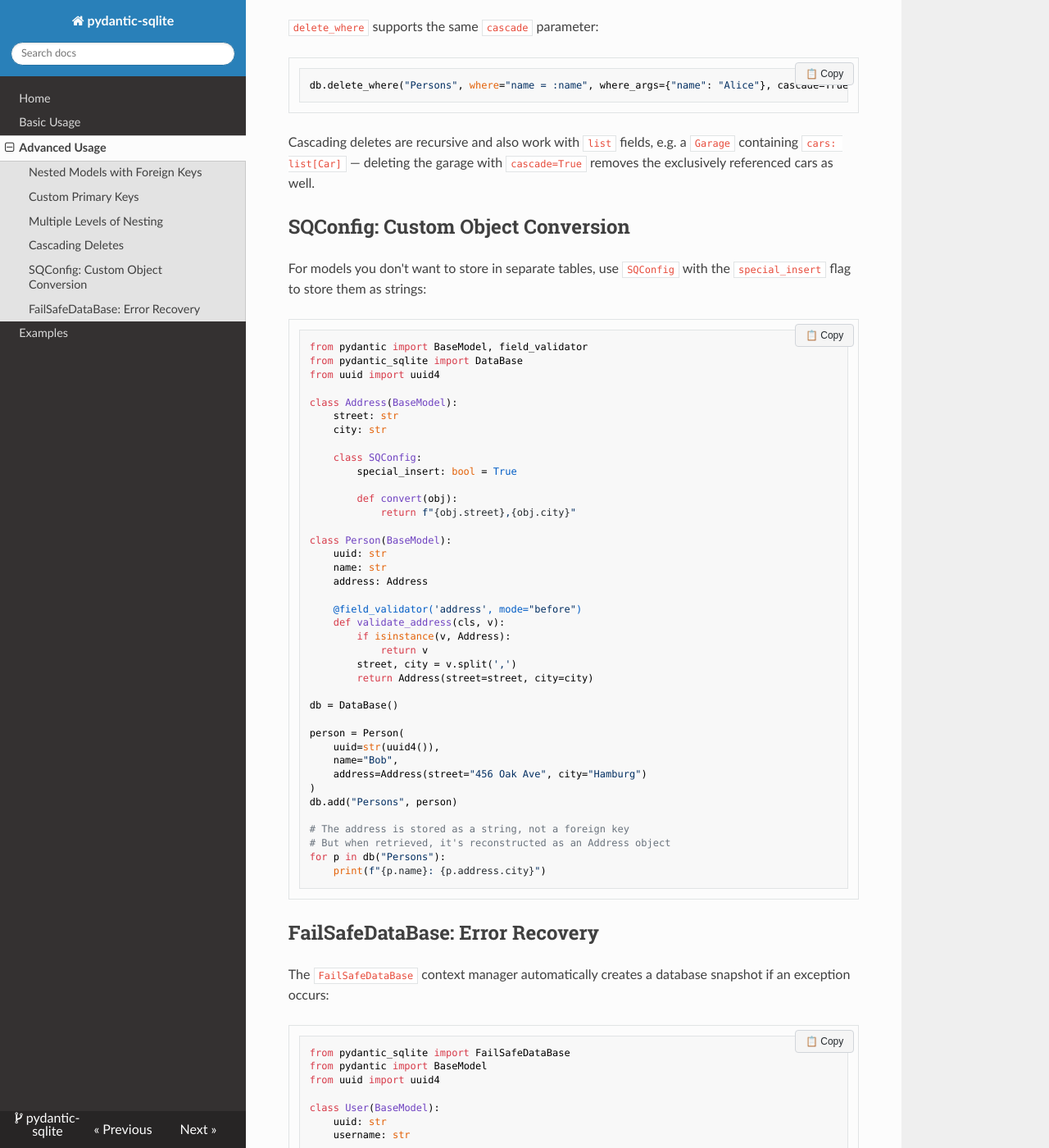
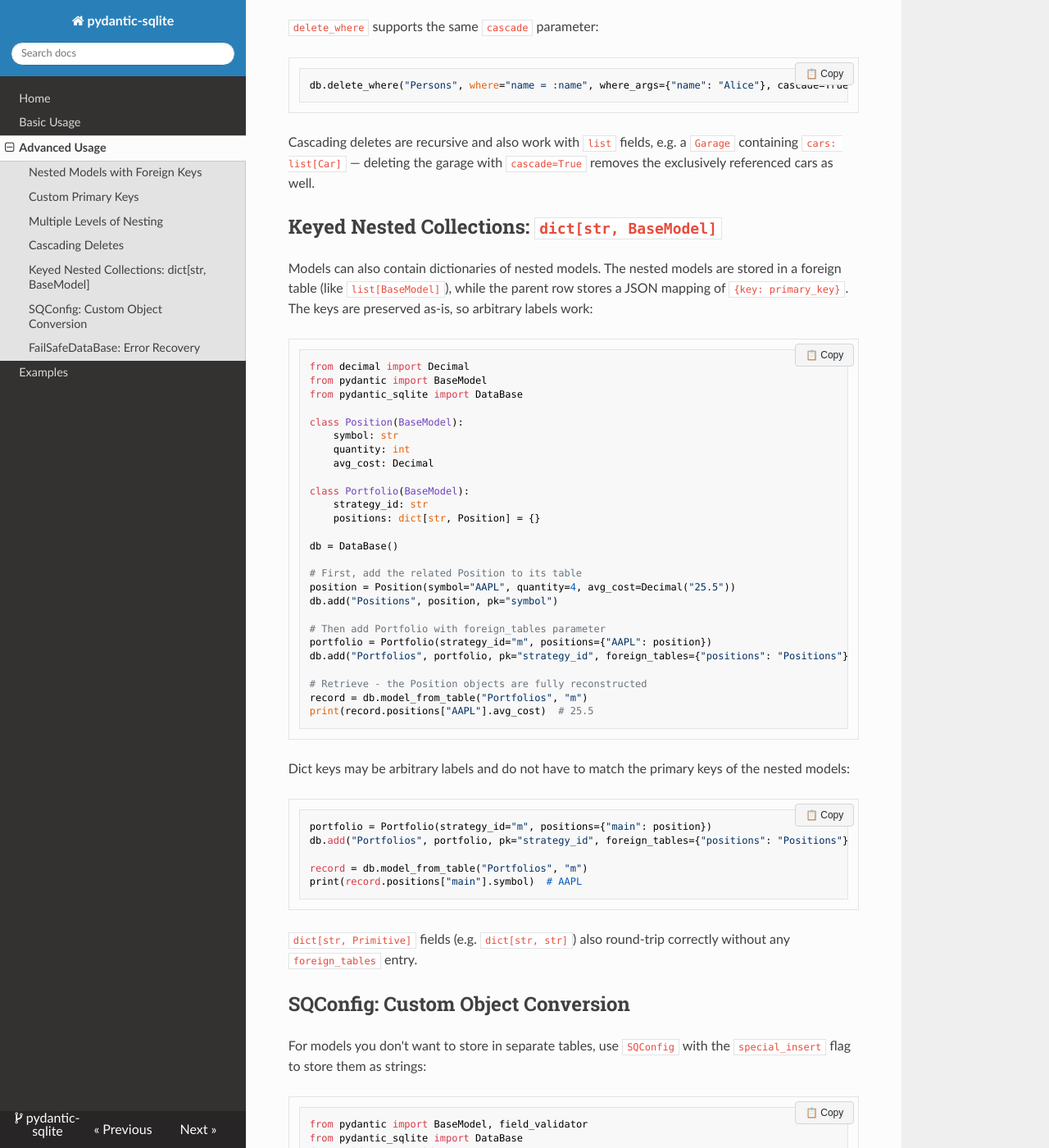
Before and after one commit to Phil997/pydantic-sqlite, an MkDocs documentation site: the page built from docs/advanced-usage.md, in a window 1280 px wide and 1400 px high, scrolled down 3265 px. Shown: the whole window at 82% size. Built offline with MkDocs 1.6.1, drawn with Linux system fonts in a browser that asks for light colours; nearby versions of some CDN libraries.

Commit message:
docs: document dict nested models

````diff
--- a/docs/advanced-usage.md
+++ b/docs/advanced-usage.md
@@ -170,6 +170,51 @@ db.delete_where("Persons", where="name = :name", where_args={"name": "Alice"}, c
 
 Cascading deletes are recursive and also work with `list` fields, e.g. a `Garage` containing `cars: list[Car]` — deleting the garage with `cascade=True` removes the exclusively referenced cars as well.
 
+## Keyed Nested Collections: `dict[str, BaseModel]`
+
+Models can also contain dictionaries of nested models. The nested models are stored in a foreign table (like `list[BaseModel]`), while the parent row stores a JSON mapping of `{key: primary_key}`. The keys are preserved as-is, so arbitrary labels work:
+
+```python
+from decimal import Decimal
+from pydantic import BaseModel
+from pydantic_sqlite import DataBase
+
+class Position(BaseModel):
+    symbol: str
+    quantity: int
+    avg_cost: Decimal
+
+class Portfolio(BaseModel):
+    strategy_id: str
+    positions: dict[str, Position] = {}
+
+db = DataBase()
+
+# First, add the related Position to its table
+position = Position(symbol="AAPL", quantity=4, avg_cost=Decimal("25.5"))
+db.add("Positions", position, pk="symbol")
+
+# Then add Portfolio with foreign_tables parameter
+portfolio = Portfolio(strategy_id="m", positions={"AAPL": position})
+db.add("Portfolios", portfolio, pk="strategy_id", foreign_tables={"positions": "Positions"})
+
+# Retrieve - the Position objects are fully reconstructed
+record = db.model_from_table("Portfolios", "m")
+print(record.positions["AAPL"].avg_cost)  # 25.5
+```
+
+Dict keys may be arbitrary labels and do not have to match the primary keys of the nested models:
+
+```python
+portfolio = Portfolio(strategy_id="m", positions={"main": position})
+db.add("Portfolios", portfolio, pk="strategy_id", foreign_tables={"positions": "Positions"})
+
+record = db.model_from_table("Portfolios", "m")
+print(record.positions["main"].symbol)  # AAPL
+```
+
+`dict[str, Primitive]` fields (e.g. `dict[str, str]`) also round-trip correctly without any `foreign_tables` entry.
+
 ## SQConfig: Custom Object Conversion
 
 For models you don't want to store in separate tables, use `SQConfig` with the `special_insert` flag to store them as strings:
````
